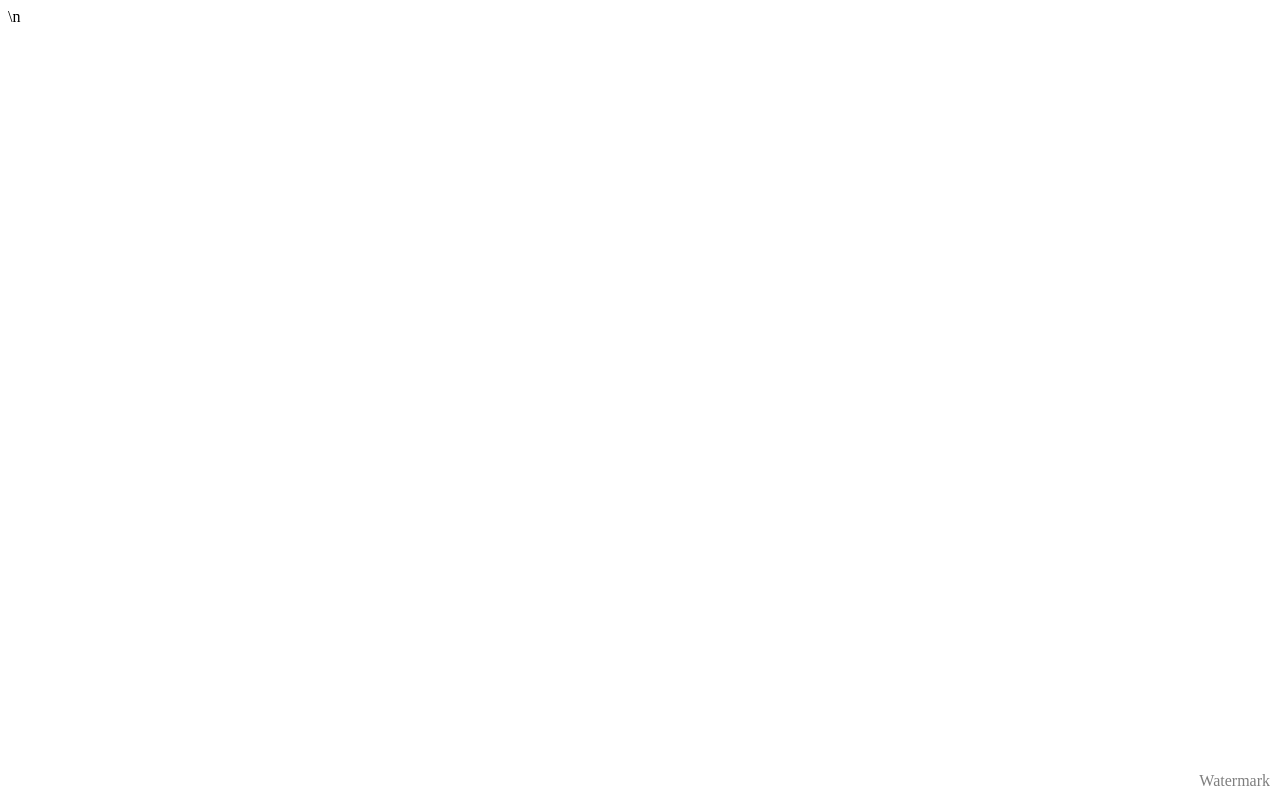
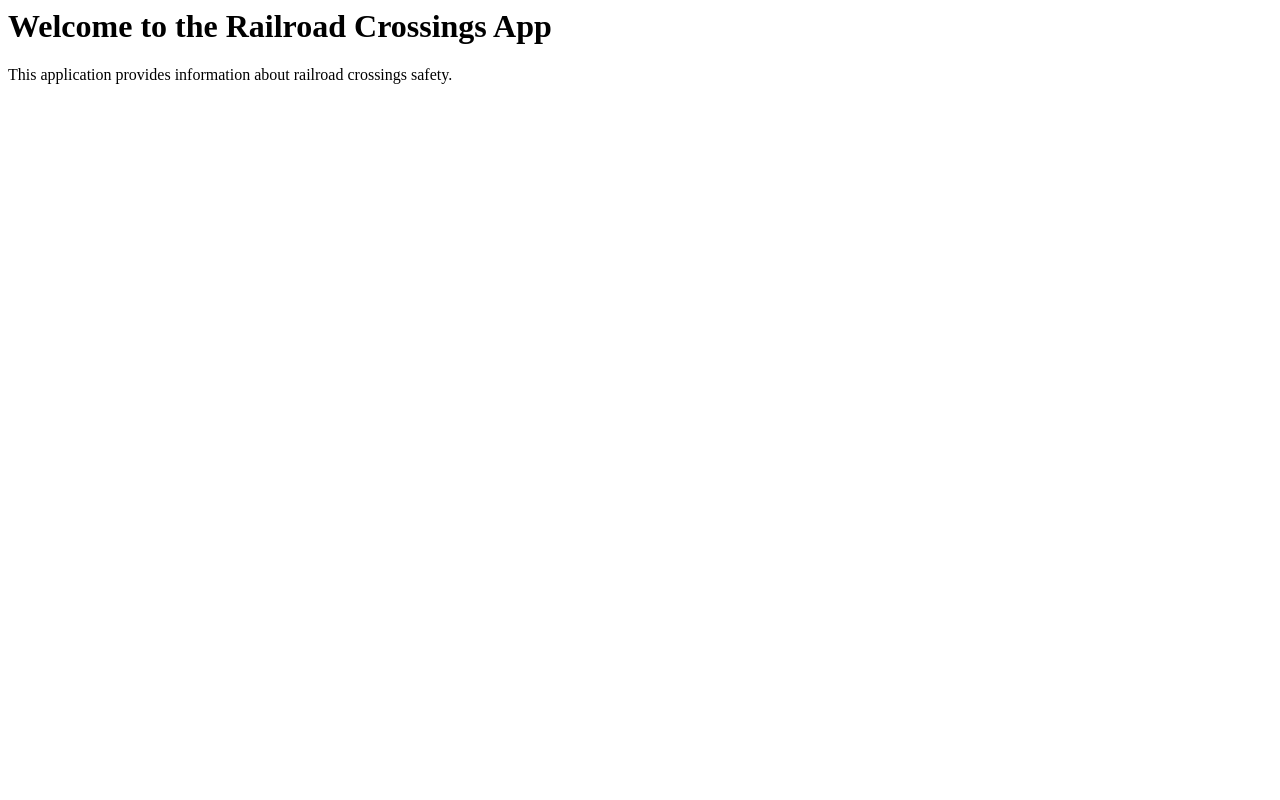
Before and after one commit to JDWalker327/railroad-crossings-app, a plain HTML site: page index.html in a window 1280 px wide. Drawn offline with Linux system fonts and the light colour scheme.

Commit message:
Reverted index.html to the version before the watermark changes.

```diff
--- a/index.html
+++ b/index.html
@@ -1 +1,9 @@
-<div id="watermark" style="position: absolute; bottom: 10px; right: 10px; opacity: 0.5;">Watermark</div>\n<!-- Existing content goes here -->
+<html>
+<head>
+    <title>Railroad Crossings App</title>
+</head>
+<body>
+    <h1>Welcome to the Railroad Crossings App</h1>
+    <p>This application provides information about railroad crossings safety.</p>
+</body>
+</html>
```
